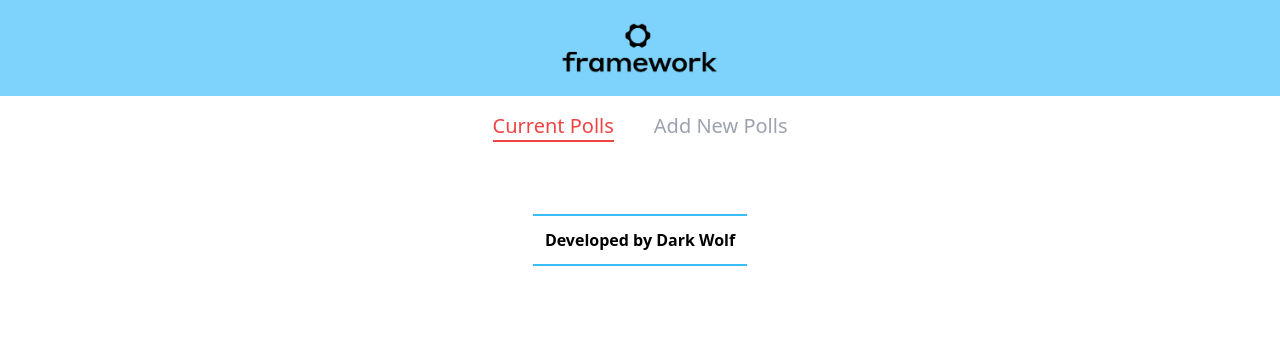
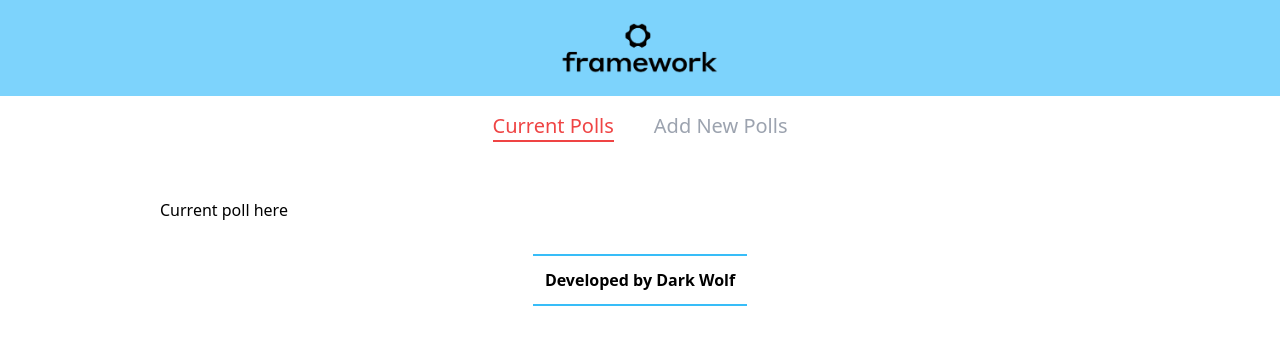
Before and after one commit to ImalKesara/web-poll, a Svelte app: page / in a window 1280 px wide. Shown: the top 344 px of the page. Built offline with nearby package versions, Linux system fonts and the light colour scheme.

Commit message:
import createpoll form component and set if condition

```diff
--- a/src/App.svelte
+++ b/src/App.svelte
@@ -1,4 +1,5 @@
 <script lang="ts">
+  import CreatePollForm from './Components/CreatePollForm/CreatePollForm.svelte';
   import Footer from './Components/Footer/Footer.svelte';
   import Header from './Components/Header/Header.svelte';
   import Tabs from './Shared/Tabs.svelte';
@@ -22,9 +23,9 @@
   <!-- you case use shorthand {items} like this -->
   <Tabs items= {items} activeItem = {activeItem}  on:tabChange={tabChange} />
   {#if activeItem === "Current Polls"}
-
-  {:else}
-
+    <p>Current poll here</p>
+  {:else if activeItem === "Add New Polls"}
+    <CreatePollForm />
   {/if}
 </main>
 <Footer />
```
